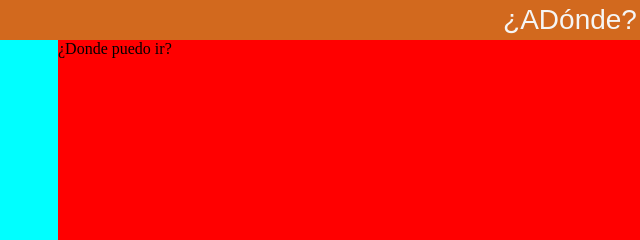
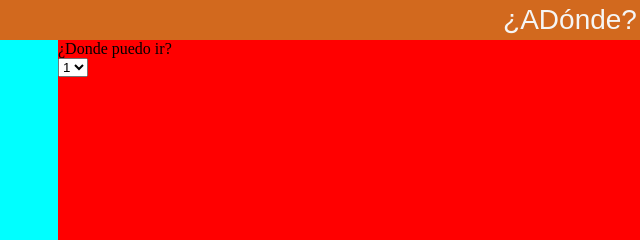
Before and after one commit to chuyCortes/maker, a plain HTML site: page index.html in a window 1280 px wide. Shown: the full height of the page, 70-710 px from the left. Drawn offline with Linux system fonts and the light colour scheme.

Commit message:
modificacion con el select

```diff
--- a/index.html
+++ b/index.html
@@ -39,7 +39,16 @@
 	<div class="section">
 		<div class="centrado">
 			<div>¿Donde puedo ir?</div>
-			<div></div>
+			<div>
+				<select>
+					<option>1</option>
+					<option>2</option>
+					<option>3</option>
+					<option>4</option>
+					<option>5</option>
+					<option>6</option>
+				</select>
+			</div>
 		</div>
 	</div>
 </body>
```
